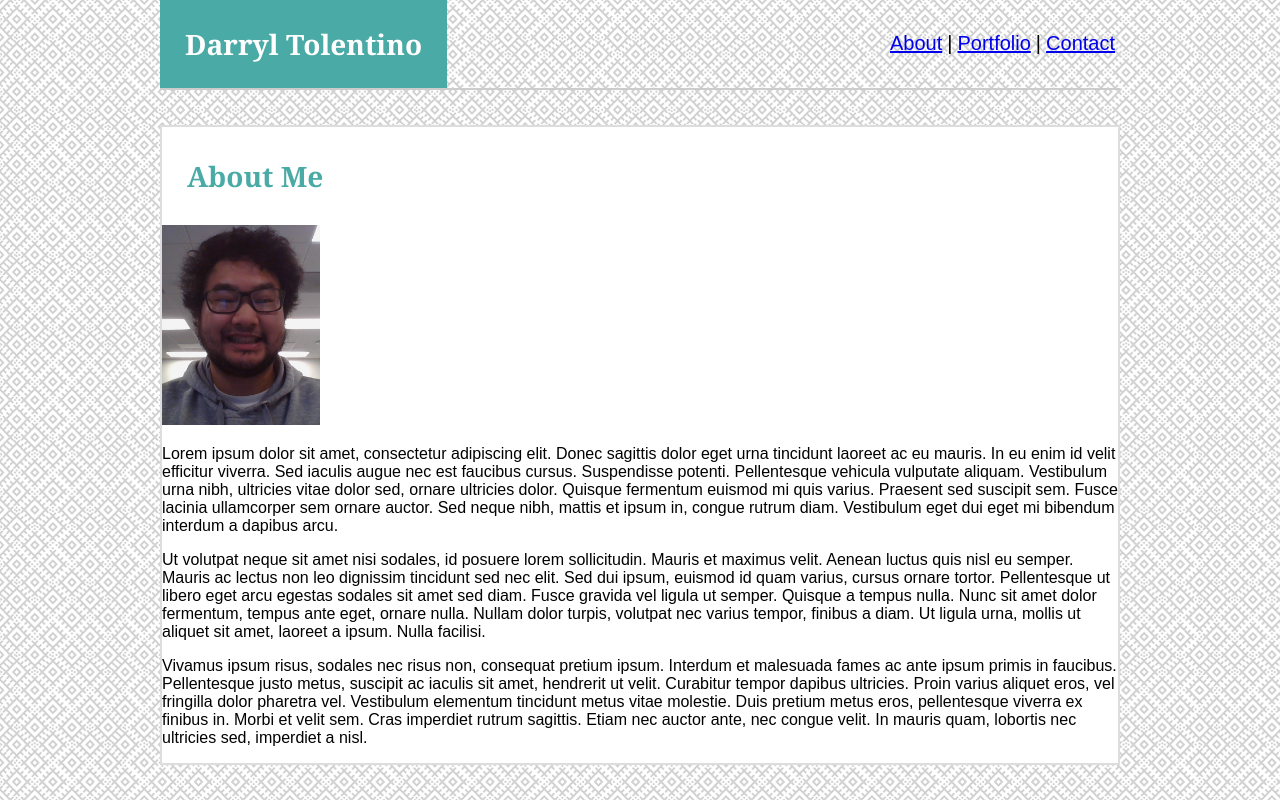
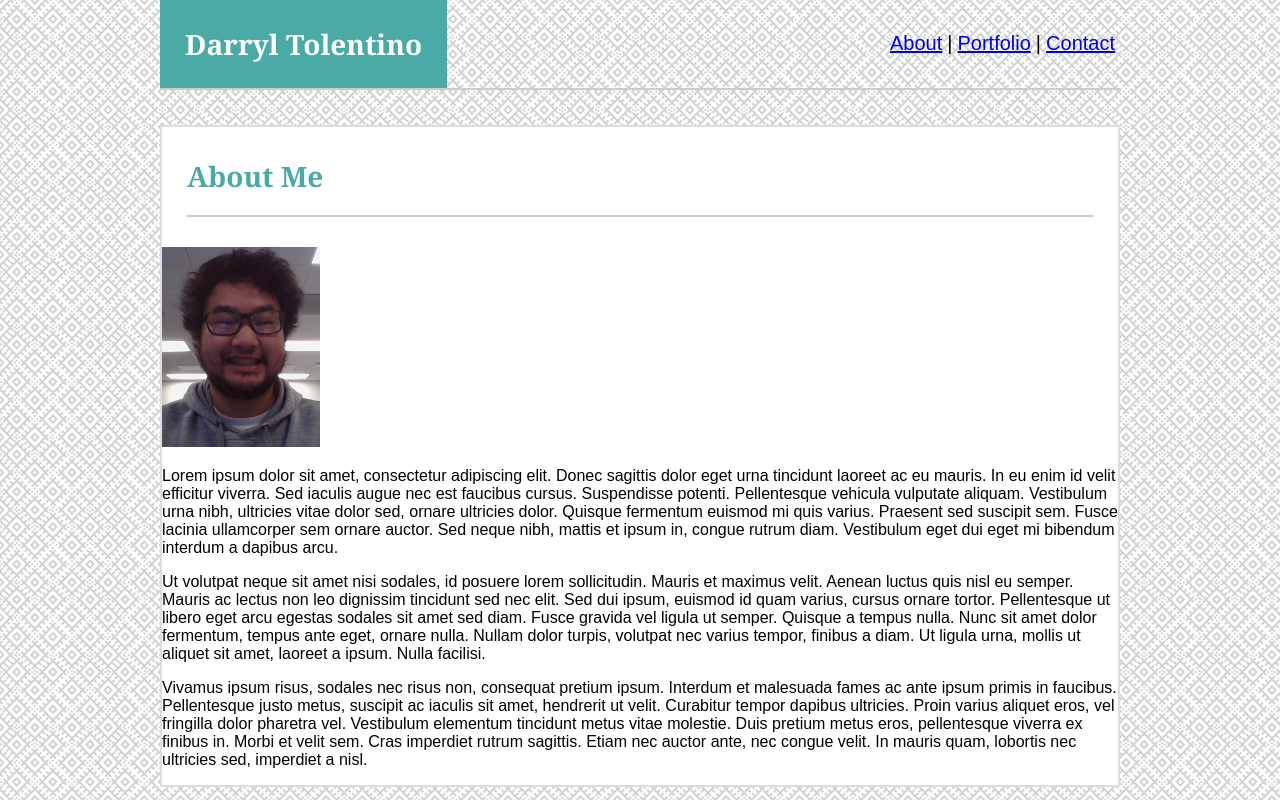
Before and after one commit to DarrylJLTolentino/Basic-Portfolio, a plain HTML site: page index.html in a window 1280 px wide. Drawn offline with Linux system fonts and the light colour scheme.

Commit message:
Add padding and bottom border to h2 in style.css

```diff
--- a/assets/css/style.css
+++ b/assets/css/style.css
@@ -75,6 +75,8 @@ section {
 h2 {
     color: #4aaaa5;
     margin: 30px 25px;
+    padding-bottom: 20px;
     font-family: Georgia, 'Times New Roman', Times, serif;
     font-size: 28px;
+    border-bottom: 2px solid #cccccc;
 }
```
